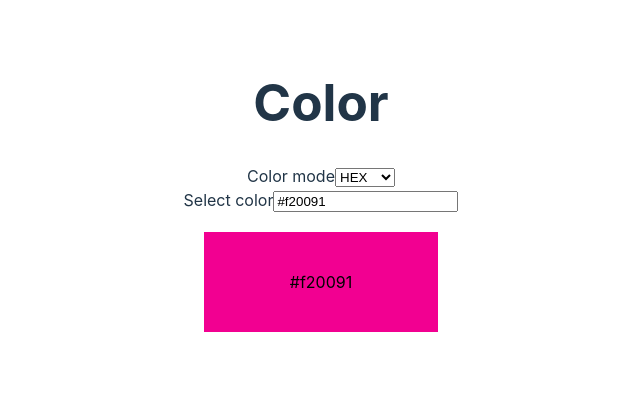
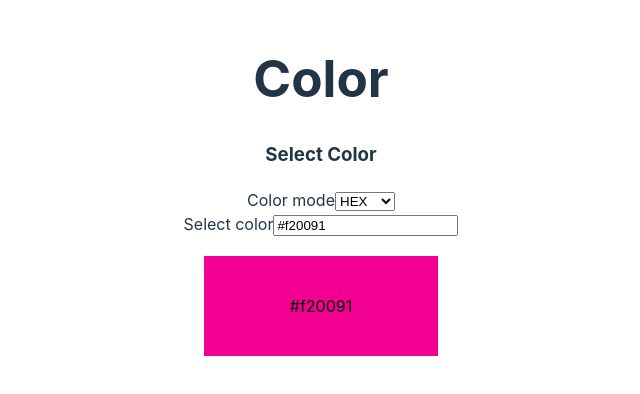
Before and after one commit to amandahinton/huetility, a React (Vite) app: page / in a window 1280 px wide. Shown: the part 204-598 px from the top of the page, without its empty margins (319-959 px from the left). Built offline with nearby package versions, Linux system fonts and the light colour scheme.

Commit message:
add title to color picker

```diff
--- a/src/components/ColorPicker.tsx
+++ b/src/components/ColorPicker.tsx
@@ -16,6 +16,7 @@ export function ColorPicker() {
 
   return (
     <>
+      <h3>Select Color</h3>
       <form>
         <div>
           <label htmlFor="colorMode">Color mode</label>
```
